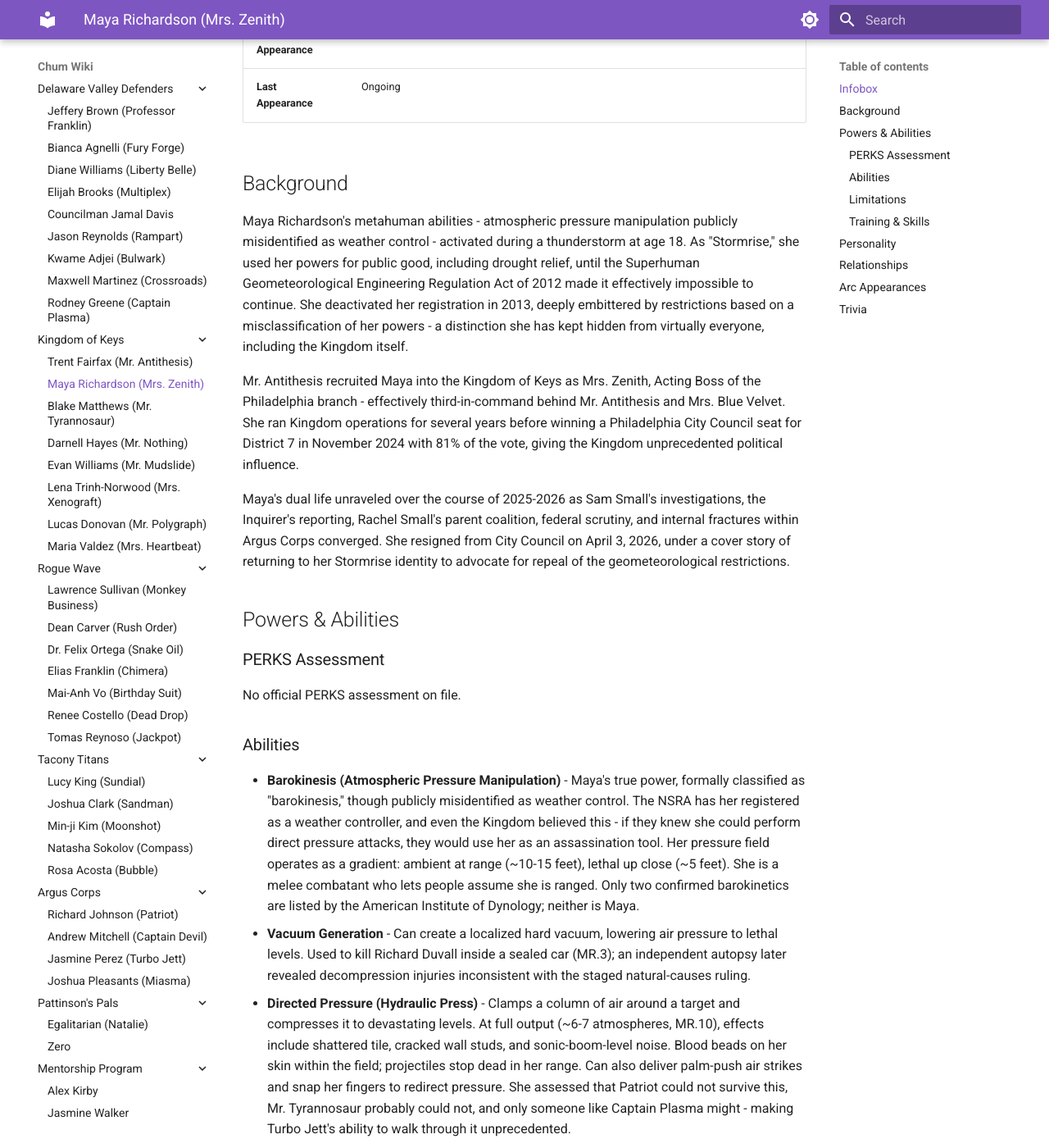
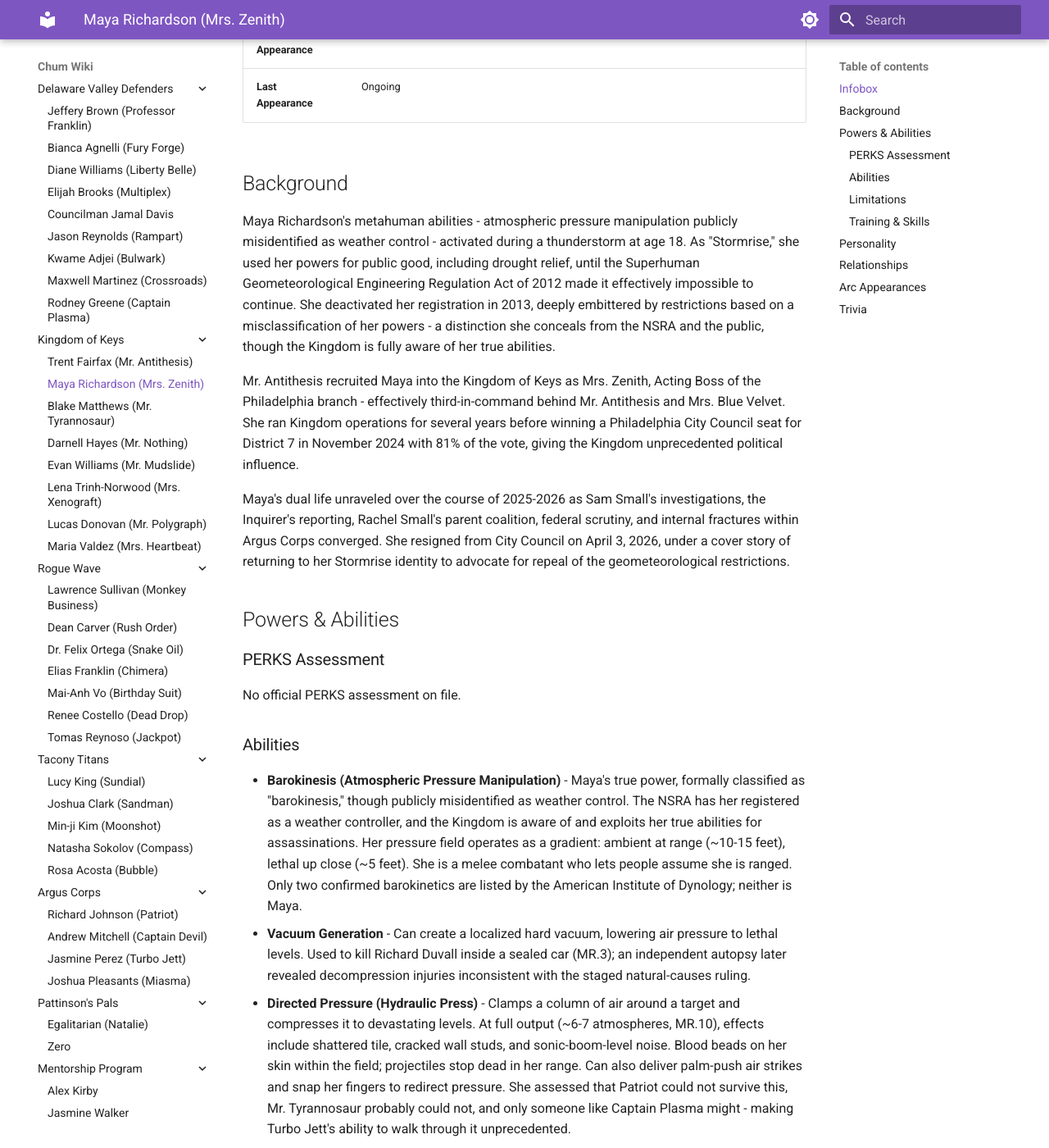
Before and after one commit to bearsharktopus-dev/chum-wiki, an MkDocs documentation site: the page built from knowledge-base/characters/maya-richardson.md, in a window 1280 px wide and 1400 px high, scrolled down 1034 px. Shown: the whole window at 82% size. Built offline with MkDocs 1.6.1 and Material for MkDocs 9.7.7, drawn with Linux system fonts in a browser that asks for light colours.

Commit message:
Strip Vysera-Kingdom connection; fix Maya barokinesis knowledge
Vysera's origin as a Kingdom product is unrevealed in published text.
Removed all references attributing Vysera to Kingdom/Xenograft across
five files. The Kingdom IS aware of Maya's barokinesis and uses her
for assassinations - her claim otherwise to Jett was a lie.

Co-Authored-By: Claude Opus 4.6 <noreply@anthropic.com>

```diff
--- a/knowledge-base/characters/maya-richardson.md
+++ b/knowledge-base/characters/maya-richardson.md
@@ -24,7 +24,7 @@
 
 ## Background
 
-Maya Richardson's metahuman abilities - atmospheric pressure manipulation publicly misidentified as weather control - activated during a thunderstorm at age 18. As "Stormrise," she used her powers for public good, including drought relief, until the Superhuman Geometeorological Engineering Regulation Act of 2012 made it effectively impossible to continue. She deactivated her registration in 2013, deeply embittered by restrictions based on a misclassification of her powers - a distinction she has kept hidden from virtually everyone, including the Kingdom itself.
+Maya Richardson's metahuman abilities - atmospheric pressure manipulation publicly misidentified as weather control - activated during a thunderstorm at age 18. As "Stormrise," she used her powers for public good, including drought relief, until the Superhuman Geometeorological Engineering Regulation Act of 2012 made it effectively impossible to continue. She deactivated her registration in 2013, deeply embittered by restrictions based on a misclassification of her powers - a distinction she conceals from the NSRA and the public, though the Kingdom is fully aware of her true abilities.
 
 Mr. Antithesis recruited Maya into the Kingdom of Keys as Mrs. Zenith, Acting Boss of the Philadelphia branch - effectively third-in-command behind Mr. Antithesis and Mrs. Blue Velvet. She ran Kingdom operations for several years before winning a Philadelphia City Council seat for District 7 in November 2024 with 81% of the vote, giving the Kingdom unprecedented political influence.
 
@@ -38,7 +38,7 @@ No official PERKS assessment on file.
 
 ### Abilities
 
-- **Barokinesis (Atmospheric Pressure Manipulation)** - Maya's true power, formally classified as "barokinesis," though publicly misidentified as weather control. The NSRA has her registered as a weather controller, and even the Kingdom believed this - if they knew she could perform direct pressure attacks, they would use her as an assassination tool. Her pressure field operates as a gradient: ambient at range (~10-15 feet), lethal up close (~5 feet). She is a melee combatant who lets people assume she is ranged. Only two confirmed barokinetics are listed by the American Institute of Dynology; neither is Maya.
+- **Barokinesis (Atmospheric Pressure Manipulation)** - Maya's true power, formally classified as "barokinesis," though publicly misidentified as weather control. The NSRA has her registered as a weather controller, and the Kingdom is aware of and exploits her true abilities for assassinations. Her pressure field operates as a gradient: ambient at range (~10-15 feet), lethal up close (~5 feet). She is a melee combatant who lets people assume she is ranged. Only two confirmed barokinetics are listed by the American Institute of Dynology; neither is Maya.
 - **Vacuum Generation** - Can create a localized hard vacuum, lowering air pressure to lethal levels. Used to kill Richard Duvall inside a sealed car (MR.3); an independent autopsy later revealed decompression injuries inconsistent with the staged natural-causes ruling.
 - **Directed Pressure (Hydraulic Press)** - Clamps a column of air around a target and compresses it to devastating levels. At full output (~6-7 atmospheres, MR.10), effects include shattered tile, cracked wall studs, and sonic-boom-level noise. Blood beads on her skin within the field; projectiles stop dead in her range. Can also deliver palm-push air strikes and snap her fingers to redirect pressure. She assessed that Patriot could not survive this, Mr. Tyrannosaur probably could not, and only someone like Captain Plasma might - making Turbo Jett's ability to walk through it unprecedented.
 - **Controlled Descent** - Uses pressure gradients to slow her own falls, allowing drops down stairwells or off buildings.
```
Also changed, not shown: knowledge-base/characters/lena-trinh-norwood.md (+6 -7 lines), knowledge-base/organizations/kingdom-of-keys.md (+1 -3 lines), knowledge-base/organizations/rogue-wave.md (+2 -2 lines), knowledge-base/worldbuilding/arc-summaries/book-06-sideshow.md (+1 -1 lines).
